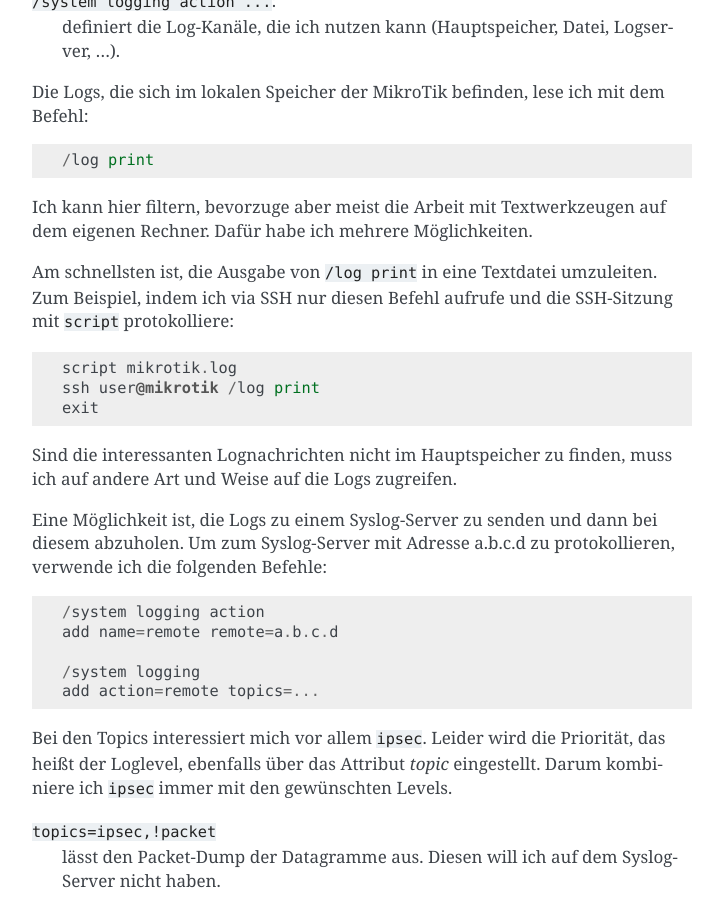
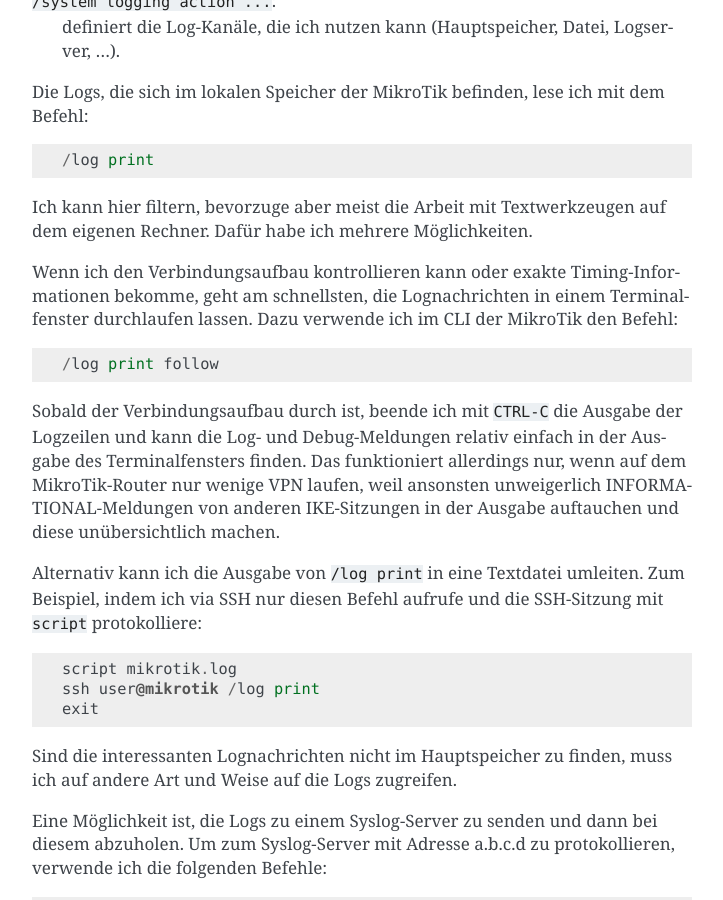
Before and after one commit to matwei-books/Fehlersuche-bei-IPsec-VPN-mit-IKEv2, a Sphinx documentation site: the page built from source/software/mikrotik-router.rst, in a window 1280 px wide and 900 px high, scrolled down 1748 px. Shown: the whole window, without its empty margins (388-1111 px from the left). Built offline with Sphinx 7.4.7, drawn with Linux system fonts in a browser that asks for light colours.

Commit message:
Logs einfangen bei MikroTik

```diff
--- a/source/software/mikrotik-router.rst
+++ b/source/software/mikrotik-router.rst
@@ -116,8 +116,26 @@ Ich kann hier filtern, bevorzuge aber meist die Arbeit mit
 Textwerkzeugen auf dem eigenen Rechner.
 Dafür habe ich mehrere Möglichkeiten.
 
-Am schnellsten ist,
-die Ausgabe von ``/log print`` in eine Textdatei umzuleiten.
+Wenn ich den Verbindungsaufbau kontrollieren kann
+oder exakte Timing-Informationen bekomme,
+geht am schnellsten,
+die Lognachrichten in einem Terminalfenster durchlaufen lassen.
+Dazu verwende ich im CLI der MikroTik den Befehl::
+
+  /log print follow
+
+Sobald der Verbindungsaufbau durch ist,
+beende ich mit ``CTRL-C`` die Ausgabe der Logzeilen
+und kann die Log- und Debug-Meldungen
+relativ einfach in der Ausgabe des Terminalfensters finden.
+Das funktioniert allerdings nur,
+wenn auf dem MikroTik-Router nur wenige VPN laufen,
+weil ansonsten unweigerlich INFORMATIONAL-Meldungen
+von anderen IKE-Sitzungen in der Ausgabe auftauchen
+und diese unübersichtlich machen.
+
+Alternativ kann ich
+die Ausgabe von ``/log print`` in eine Textdatei umleiten.
 Zum Beispiel, indem ich via SSH nur diesen Befehl aufrufe
 und die SSH-Sitzung mit ``script`` protokolliere::
 
```
